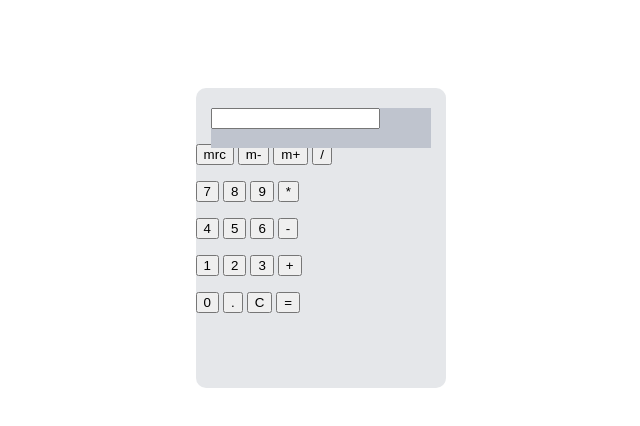
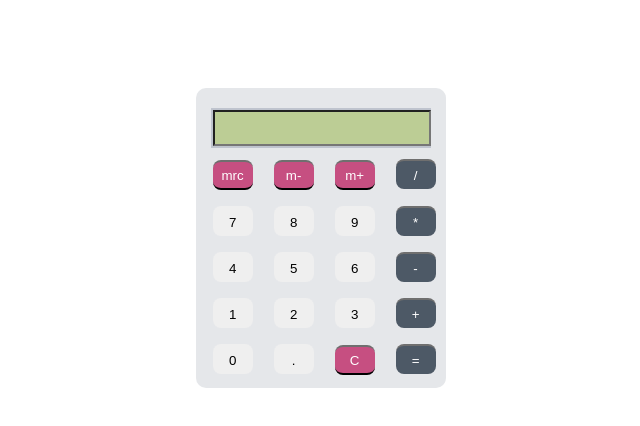
Before and after one commit to iiSnipsii/Calculator, a plain HTML site: page index.html in a window 1280 px wide. Shown: the whole page, without its empty margins (318-958 px from the left). Drawn offline with Linux system fonts and the light colour scheme.

Commit message:
Finished CSS and fixed html

```diff
--- a/calculator.css
+++ b/calculator.css
@@ -22,3 +22,55 @@
 	top: 20px;
 	height: 40px;
 }
+.display input {
+	position: relative;
+	left: 2px;
+	top: 2px;
+	height: 30px;
+	width: 210px;
+	color: black;
+	background-color: #bccd95;
+	font-size: 21px;
+	text-align: right;
+}
+
+/* Calculator Buttons */
+.keys {
+	position: relative;
+	top: 15px;
+}
+.button {
+	width: 40px;
+	height: 30px;
+	border: none;
+	border-radius: 8px;
+	margin-left: 17px;
+	cursor: pointer;
+	border-top: 2px solid transparent;
+}
+.button.function {
+		color: white;
+		background-color: #c64f81;
+		border-bottom: black 2px solid;
+		border-top: 2px #6f6f6f solid;
+}
+.button.operator {
+	color: white;
+	background-color: #4d5966;
+	border-bottom: black2px solid;
+	border-top: 2px #6f6f6f solid;
+}
+
+/* Simulate Button Press */
+.function:active {
+	border-top: black2px solid;
+	border-bottom: 2px #6f6f6f solid;
+}
+.operator:active {
+	border-top: black 2px solid;
+	border-bottom: #303030 2px solid;
+}
+.number:active {
+	border-top: black 2px solid;
+	border-bottom: 2px #6f6f6f solid;
+}
--- a/index.html
+++ b/index.html
@@ -20,31 +20,31 @@
 				<input type="button" class="button function" value="mrc" onclick="alert('Not yet implemented')">
 				<input type="button" class="button function" value="m-" onclick="alert('Not yet implemented')">
 				<input type="button" class="button function" value="m+" onclick="alert('Not yet implemented')">
-				<input type="button" class="button function" value="/" onclick="v('/')">
+				<input type="button" class="button operator" value="/" onclick="v('/')">
 		</p>
 		<p>
-				<input type="button" class="button function" value="7" onclick="v('7')">
-				<input type="button" class="button function" value="8" onclick="v('8')">
-				<input type="button" class="button function" value="9" onclick="v('9')">
-				<input type="button" class="button function" value="*" onclick="v('*')">
+				<input type="button" class="button number" value="7" onclick="v('7')">
+				<input type="button" class="button number" value="8" onclick="v('8')">
+				<input type="button" class="button number" value="9" onclick="v('9')">
+				<input type="button" class="button operator" value="*" onclick="v('*')">
 		</p>
 		<p>
-				<input type="button" class="button function" value="4" onclick="v('4')">
-				<input type="button" class="button function" value="5" onclick="v('5')">
-				<input type="button" class="button function" value="6" onclick="v('6')">
-				<input type="button" class="button function" value="-" onclick="v('-')">
+				<input type="button" class="button number" value="4" onclick="v('4')">
+				<input type="button" class="button number" value="5" onclick="v('5')">
+				<input type="button" class="button number" value="6" onclick="v('6')">
+				<input type="button" class="button operator" value="-" onclick="v('-')">
 		</p>
 		<p>
-				<input type="button" class="button function" value="1" onclick="v('1')">
-				<input type="button" class="button function" value="2" onclick="v('2')">
-				<input type="button" class="button function" value="3" onclick="v('3')">
-				<input type="button" class="button function" value="+" onclick="v('+')">
+				<input type="button" class="button number" value="1" onclick="v('1')">
+				<input type="button" class="button number" value="2" onclick="v('2')">
+				<input type="button" class="button number" value="3" onclick="v('3')">
+				<input type="button" class="button operator" value="+" onclick="v('+')">
 		</p>
 		<p>
-				<input type="button" class="button function" value="0" onclick="v('0')">
-				<input type="button" class="button function" value="." onclick="v('.')">
+				<input type="button" class="button number" value="0" onclick="v('0')">
+				<input type="button" class="button number" value="." onclick="v('.')">
 				<input type="button" class="button function" value="C" onclick="d('')">
-				<input type="button" class="button function" value="=" onclick='e()'>
+				<input type="button" class="button operator" value="=" onclick='e()'>
 		</p>
 	</div>
 </div>
```
